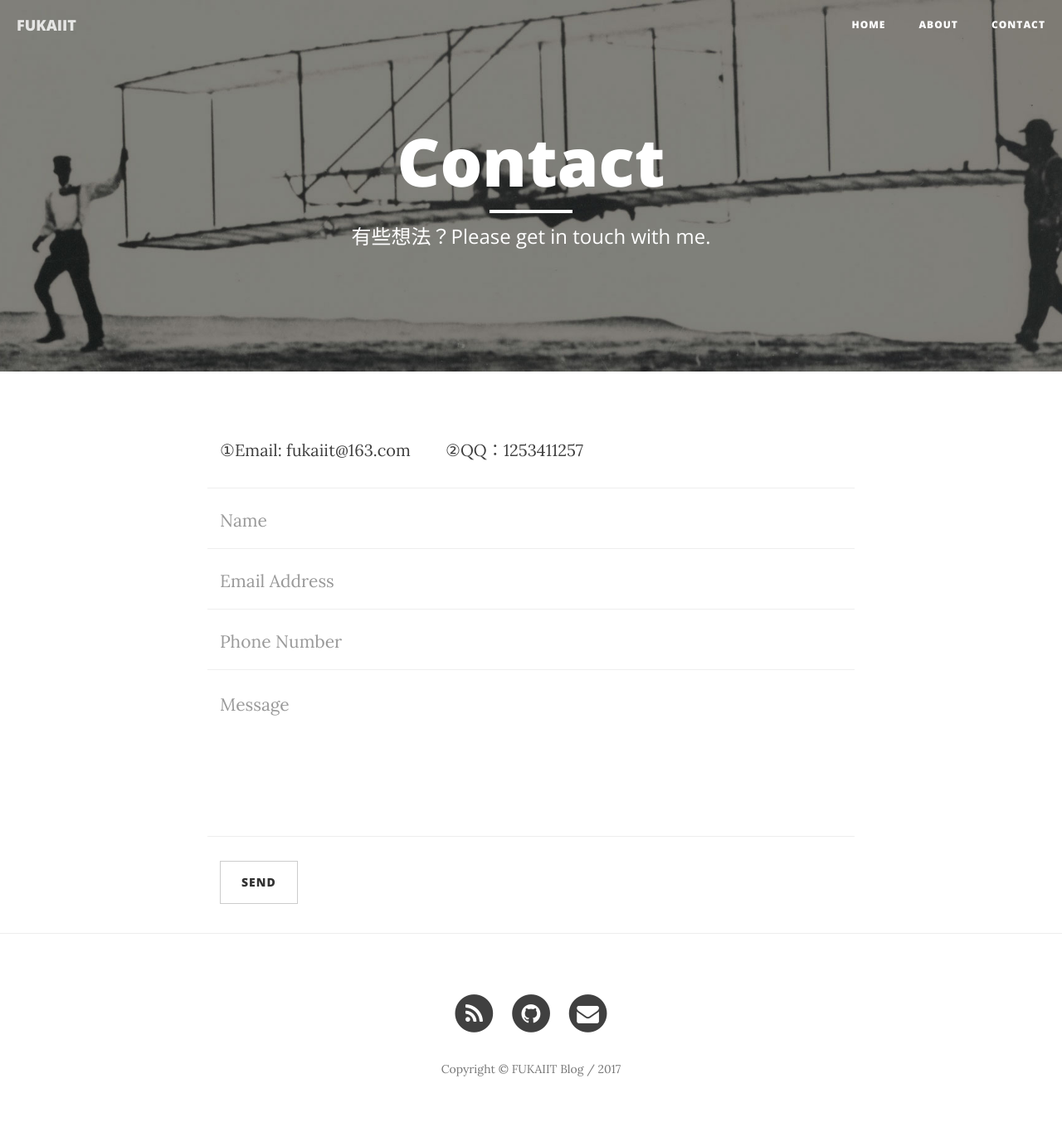
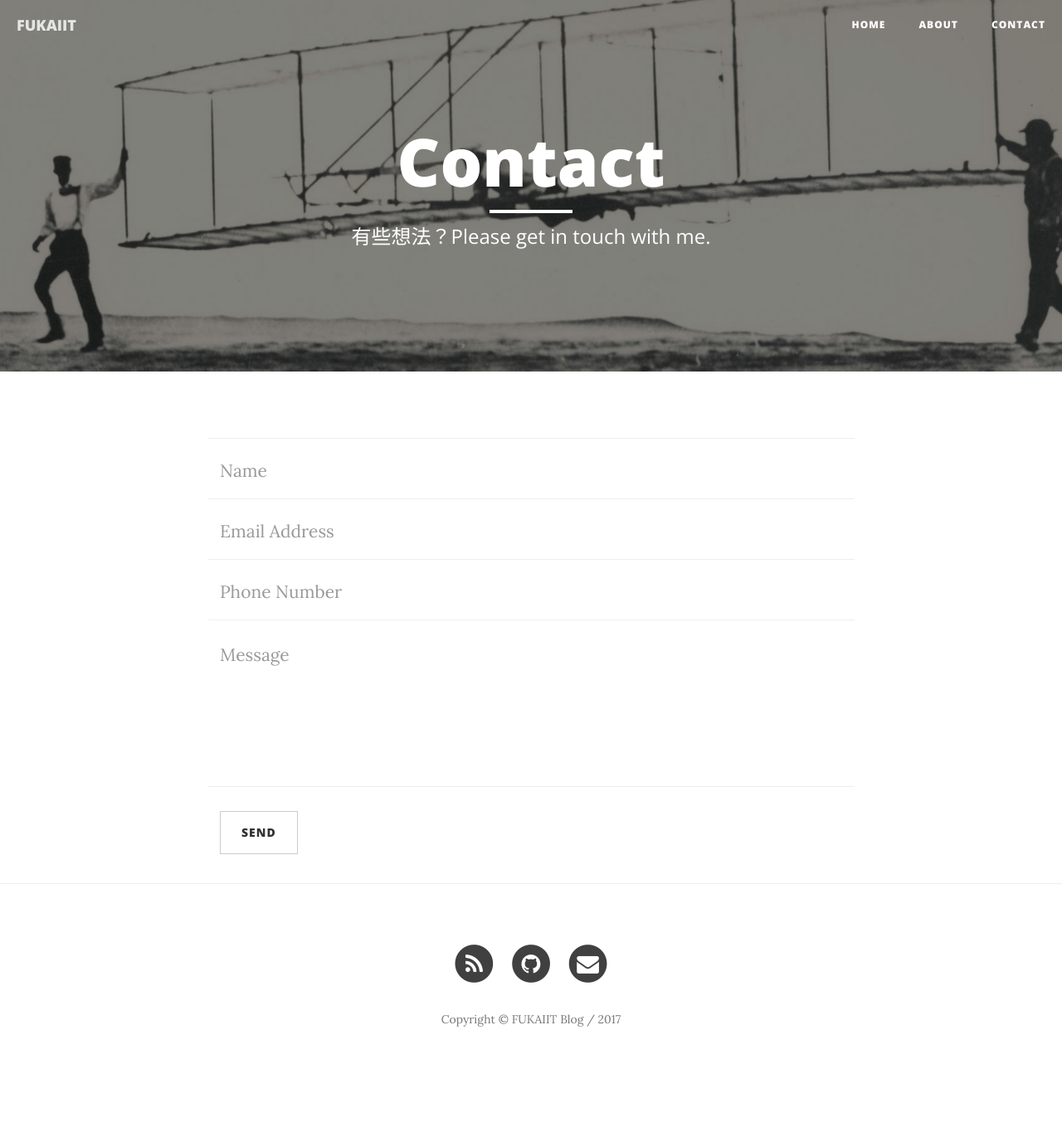
Before and after one commit to fukaiit/fukaiit.github.io, a Jekyll site: the page built from contact.html, in a window 1280 px wide. Shown: the whole page at 83% size. Built offline with Jekyll 4.4.1, drawn with Linux system fonts in a browser that asks for light colours; nearby versions of some CDN libraries; after the commit the page ends 1305 px from its top, so only the background shows below that; some of the changed lines change nothing that is shown.

Commit message:
delete contact-email & qq
need to design

```diff
--- a/contact.html
+++ b/contact.html
@@ -6,8 +6,8 @@ header-img: "img/post-bg-02.jpg"
 ---
 
 <p>
-①Email: fukaiit@163.com&nbsp;&nbsp;&nbsp;&nbsp;&nbsp;&nbsp;&nbsp;&nbsp;②QQ：1253411257
-<!-- Want to get in touch with me? Fill out the form below to send me a message and I will try to get back to you within 24 hours! --></p>
+<!-- ①Email: fukaiit@163.com&nbsp;&nbsp;&nbsp;&nbsp;&nbsp;&nbsp;&nbsp;&nbsp;②QQ：1253411257
+ Want to get in touch with me? Fill out the form below to send me a message and I will try to get back to you within 24 hours! --></p>
 <!-- Contact Form - Enter your email address on line 19 of the mail/contact_me.php file to make this form work. -->
 <!-- WARNING: Some web hosts do not allow emails to be sent through forms to common mail hosts like Gmail or Yahoo. It's recommended that you use a private domain email address! -->
 <!-- NOTE: To use the contact form, your site must be on a live web host with PHP! The form will not work locally! -->
```
